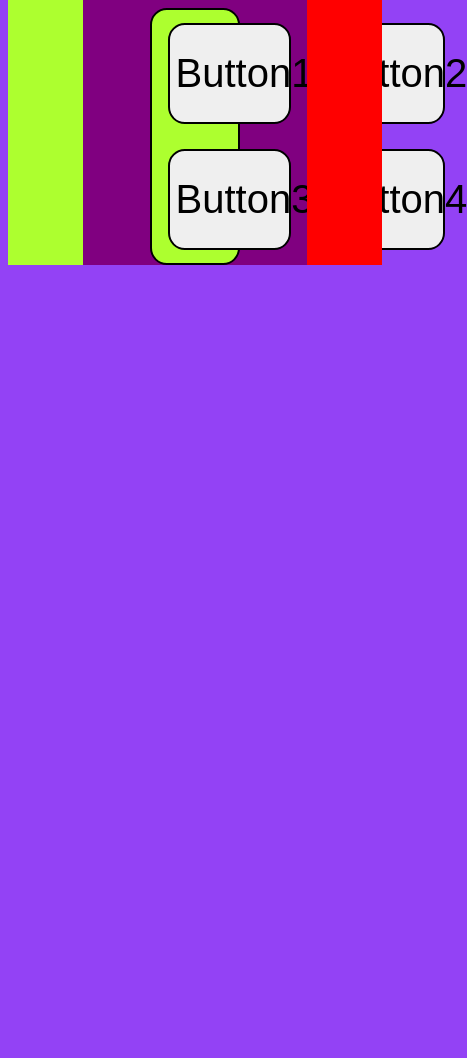
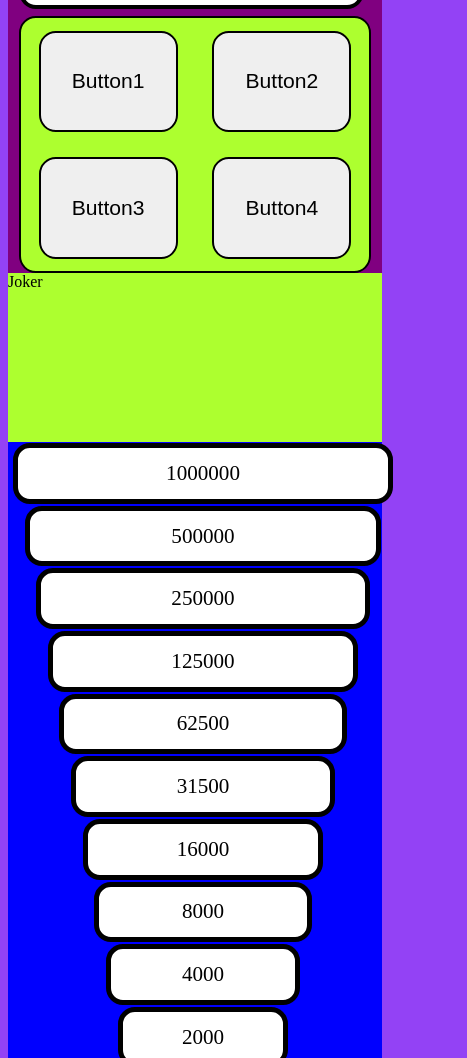
Before and after one commit to TimPrivat/WebEngineering-Project, a plain HTML site: page question.html in a window 390 px wide. Shown: the part 448-1506 px from the top of the page, 467 px wide, since content can reach past the window. Before the commit the page ends 844 px from the top, so only its background shows below. Drawn offline with Linux system fonts and the light colour scheme.

Commit message:
add second screen resolution +dynamic reward table

```diff
--- a/question.html
+++ b/question.html
@@ -35,6 +35,9 @@
         </div>
     </div>
     <div id="rewardHolder">
+        <table id="rewardTable">
+
+        </table>
 
     </div>
 
--- a/resources/question.d/scripts.js
+++ b/resources/question.d/scripts.js
@@ -1,5 +1,3 @@
-import parseStringToElement from "../util.js"
-
 var previouslyAsked = [];
 function askTextQuestion() {
   document.getElementById("buttonContainer").removeAttribute("onclick");
@@ -81,9 +79,17 @@ function correctAnswer() {
   document.getElementById("questionContainer").innerText =
     "Correct: You Win 1 Point";
   console.log("correctAnswer");
+  // Change to "nextQuestionListener"
   buttons.forEach((button) => {
     button.addEventListener("click", askTextQuestion);
   });
+
+  // Color Rewardsection
+  //https://www.w3schools.com/jsref/coll_table_rows.asp
+  rowIndex=12-(previouslyAsked.length-1)
+  rewardTableElem = document.getElementById("rewardTable").rows[rowIndex].cells[0].querySelector("p")
+  console.log(rewardTableElem)
+  rewardTableElem.style.background="green"
 }
 
 function wrongAnswer() {
@@ -107,26 +113,32 @@ function getRandomTextQuestion() {
 //Window Operations
 windowBuilt=false;
 function buildReward(){
-
+  console.log("buildReward")
   if (windowBuilt) {
     return;
   }
   windowBuilt=true;
   startPrize=1000000;
+  rewardTableElem= document.getElementById("rewardTable")
+  rewardTableElem.innerHTML="<tr>"
+  margin=1
 
   for (let index = 0; index < 12; index++) {
-    document.getElementById("rewardHolder").innerHTML += `<p class="textBox"> ${startPrize} </p>`;
+
+    rewardTableElem.innerHTML += `<td> <p class="rewardBox" style="margin-right:${margin}%;margin-left:${margin}%"> ${startPrize} </p> </td>`;
     startPrize=startPrize/2;
-    console.log("Test")
+    startPrize=Math.ceil(startPrize/500)*500
+    margin+=3
 
   }
+  rewardTableElem.innerHTML+="</tr>"
 }
 
 //util
 
 // https://stackoverflow.com/questions/494143/creating-a-new-dom-element-from-an-html-string-using-built-in-dom-methods-or-pro
 
-parseStringToElement(elementType,htmlString){
+function parseStringToElement(elementType,htmlString){
   var element = document.createElement(elementType)
   element.innerHTML=htmlString
   return element
--- a/styles.css
+++ b/styles.css
@@ -3,27 +3,34 @@
     align-items: stretch;
     justify-content: space-between;
     background-color: #9342f5;
-}
-#JokerHolder{
+  }
+
+#JokerHolder {
     background-color: greenyellow;
     width: 20%;
 }
-#rewardHolder{
+
+
+#rewardHolder {
     background-color: red;
     width: 20%;
+
 }
-#questionAndAnswer{
+
+#questionAndAnswer {
+    background-color: purple;
     width: 60%;
-    background-color: purple;
 }
+
 .answerButton {
+    display: inline-block;
     height: 80%;
     width: 80%;
     border-radius: 2vh;
     border: solid;
     border-color: black;
     border-width: 0.3vh;
-    font-size: 250%;
+    font-size: 2.5vh;;
     white-space: normal;
 
 }
@@ -31,8 +38,8 @@
 #buttonContainer {
 
     background-color: greenyellow;
-    margin-right: 30%;
-    margin-left: 30%;
+    margin-right: 20%;
+    margin-left: 20%;
     margin-top: 5%;
     height: 30vh;
 
@@ -79,6 +86,33 @@
 
 }
 
+#rewardTable {
+    width: 100%;
+    border-collapse: collapse;
+    padding: 5px;
+    margin: 0;
+
+}
+
+/* https://www.w3schools.com/css/css_align.asp */
+.rewardBox {
+    background-color: white;
+    border: solid;
+    border-width: 0.6vh;
+    border-radius: 2vh;
+    display: flex;
+    justify-content: center;
+    align-items: center;
+    height: 6vh;
+    padding: 0px;
+    margin: 0;
+    font-size: 2.5vh;;
+
+
+    color: black;
+    border-color: black;
+}
+
 .centered {
     display: grid;
     justify-items: center;
@@ -105,11 +139,58 @@
     display: grid;
     justify-items: center;
     align-items: center;
-}
 
-#questionContainer {
     font-size: 4vh;
     padding-left: 5%;
     padding-right: 5%;
-    line-break: anywhere;
+    line-break: loose;
+    text-align:center
 }
+
+
+
+
+
+@media (max-width: 999px) {
+    .background {
+        background-color: #9342f5;
+        display: flex;
+        flex-direction: column;
+        justify-content: space-between;
+    }
+    #questionAndAnswer {
+        width: 100%;
+        order: 1;
+    }
+    #questionContainer {
+       width: 80%;
+       margin-right: 3%;
+       margin-left: 3%;
+       margin-top: 5%;
+    }
+    #buttonContainer {
+
+        margin-right: 3%;
+        margin-left: 3%;
+        margin-top: 2%;
+
+    }
+
+    #JokerHolder {
+        background-color: greenyellow;
+        height: 20vh;
+        width: 100%;
+        order: 2;
+    }
+
+    #rewardHolder {
+        background-color: blue;
+        width: 100%;
+        order: 3;
+    }
+    #rewardTable {
+        width: 100vw;
+        direction: rtl;
+
+    }
+}
```
